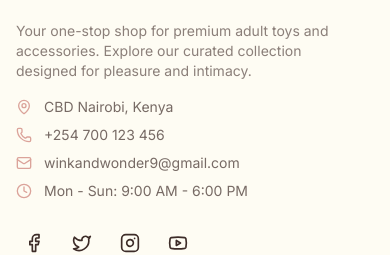
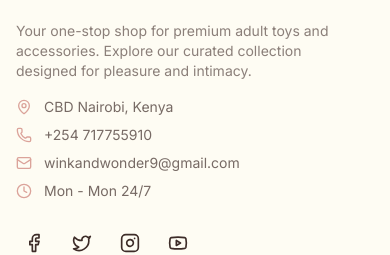
Before and after one commit to RegastaMc/wonder, a Next.js app: page / in a window 390 px wide. Shown: the part 984-1239 px from the top of the page. Built offline with nearby package versions, Linux system fonts and the light colour scheme; no server answers; the database is empty.

Commit message:
changed footer phone

```diff
--- a/src/components/Footer.tsx
+++ b/src/components/Footer.tsx
@@ -96,20 +96,20 @@ export default function Footer() {
             {/* Contact Info */}
             <div className="space-y-2">
               <div className="flex items-center gap-3 text-sm text-[#3d2c28]/70">
-                <MapPin className="h-4 w-4 text-[#DBA39A] flex-shrink-0" />
+                <MapPin className="h-4 w-4 text-[#DBA39A] shrink-0" />
                 <span>CBD Nairobi, Kenya</span>
               </div>
+              <Link href="tel:+254717755910" className="flex items-center gap-3 text-sm text-[#3d2c28]/70 hover:text-[#DBA39A] transition-colors">
+                <Phone className="h-4 w-4 text-[#DBA39A] shrink-0" />
+                <span>+254 717755910</span>
+              </Link>
+              <Link href="mailto:winkandwonder9@gmail.com" className="flex items-center gap-3 text-sm text-[#3d2c28]/70 hover:text-[#DBA39A] transition-colors">
+                <Mail className="h-4 w-4 text-[#DBA39A] shrink-0" />
+                <span>winkandwonder9@gmail.com</span>
+              </Link>
               <div className="flex items-center gap-3 text-sm text-[#3d2c28]/70">
-                <Phone className="h-4 w-4 text-[#DBA39A] flex-shrink-0" />
-                <span>+254 700 123 456</span>
-              </div>
-              <div className="flex items-center gap-3 text-sm text-[#3d2c28]/70">
-                <Mail className="h-4 w-4 text-[#DBA39A] flex-shrink-0" />
-                <span>winkandwonder9@gmail.com</span>
-              </div>
-              <div className="flex items-center gap-3 text-sm text-[#3d2c28]/70">
-                <Clock className="h-4 w-4 text-[#DBA39A] flex-shrink-0" />
-                <span>Mon - Sun: 9:00 AM - 6:00 PM</span>
+                <Clock className="h-4 w-4 text-[#DBA39A] shrink-0" />
+                <span>Mon - Mon 24/7</span>
               </div>
             </div>
 
```
